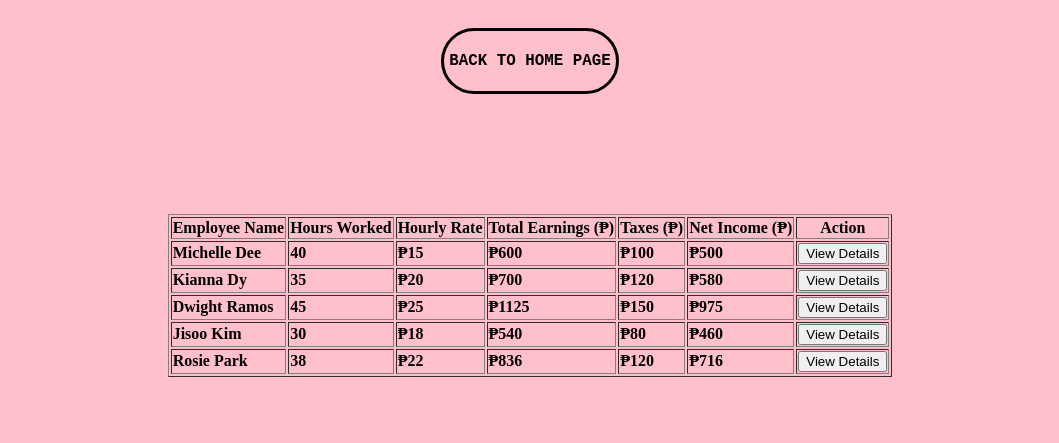
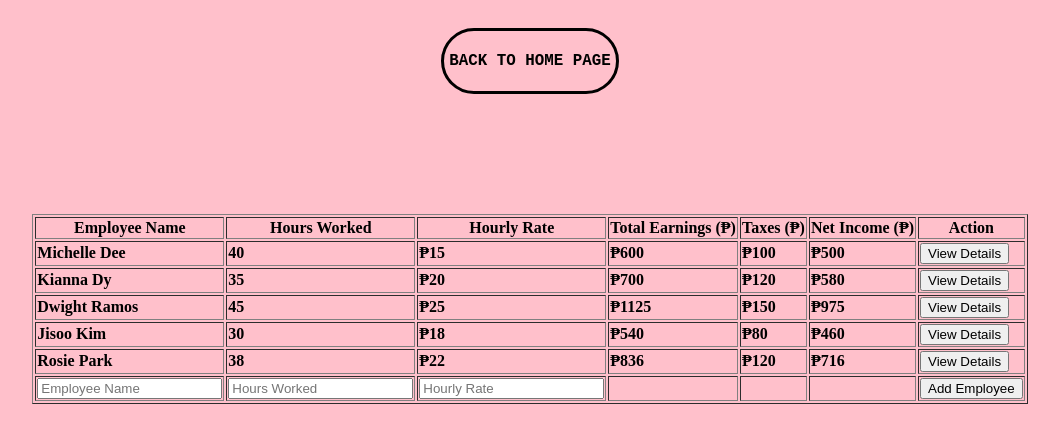
Before and after one commit to leyquinn/hlncuba, a plain HTML site: page simplepayroll.html in a window 1280 px wide. Shown: the part 173-616 px from the top of the page, without its empty margins (110-1169 px from the left). Drawn offline with Linux system fonts and the light colour scheme.

Commit message:
Update simplepayroll.html

```diff
--- a/simplepayroll.html
+++ b/simplepayroll.html
@@ -70,7 +70,17 @@
         <td>₱716</td>
         <td><button onclick="document.getElementById('modal5').showModal()">View Details</button></td>
     </tr>
+    <tr>
+         <td><input type="text" id="inputName" placeholder="Employee Name"></td>
+        <td><input type="number" id="inputHours" placeholder="Hours Worked"></td>
+        <td><input type="number" id="inputRate" placeholder="Hourly Rate"></td>
+        <td></td>
+        <td></td>
+        <td></td>
+        <td><button onclick="addEmployee()">Add Employee</button></td>
+    </tr>
 </table>
+
 
 <dialog id="modal1">
     <span class="close-button" onclick="document.getElementById('modal1').close()">&times;</span>
```
